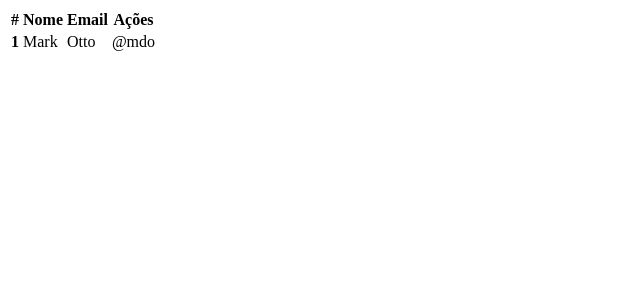
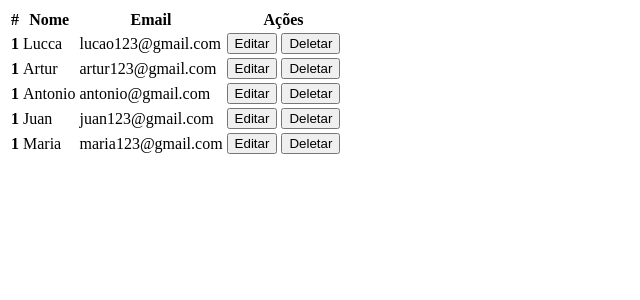
Before and after one commit to lucca3447/flask-gerenciamentodeclientes, a Flask app: page /clientes/ in a window 1280 px wide. Shown: the top 300 px of the page, without its empty margins (0-640 px from the left). Run offline with Flask 3, Linux system fonts and the light colour scheme.

Commit message:
Botoes na lista

```diff
--- a/routes/cliente.py
+++ b/routes/cliente.py
@@ -1,4 +1,5 @@
 from flask import Blueprint, render_template
+from database.cliente import CLIENTES
 
 cliente_route = Blueprint('cliente', __name__)
 
@@ -15,7 +16,7 @@ cliente_route = Blueprint('cliente', __name__)
 """
 @cliente_route.route("/")
 def lista_clientes():
-    return render_template('lista_clientes.html')
+    return render_template('lista_clientes.html', clientes=CLIENTES)
 
 @cliente_route.route('/', methods=['POST'])
 def inserir_cliente():
--- a/templates/lista_clientes.html
+++ b/templates/lista_clientes.html
@@ -8,12 +8,17 @@
     </tr>
   </thead>
   <tbody>
+    {%for cliente in clientes%}
+    <tr>
+      <th scope="row">{{ cliente.id }}</th>
+      <td>{{cliente.nome}}</td>
+      <td>{{cliente.email}}</td>
+      <td>
+        <button class="btn btn-primary">Editar  </button>
+        <button class="btn btn-danger">Deletar  </button>
+      </td>
+    {%endfor%}
 
-    <tr>
-      <th scope="row">1</th>
-      <td>Mark</td>
-      <td>Otto</td>
-      <td>@mdo</td>
     </tr>
 
   </tbody>
```
